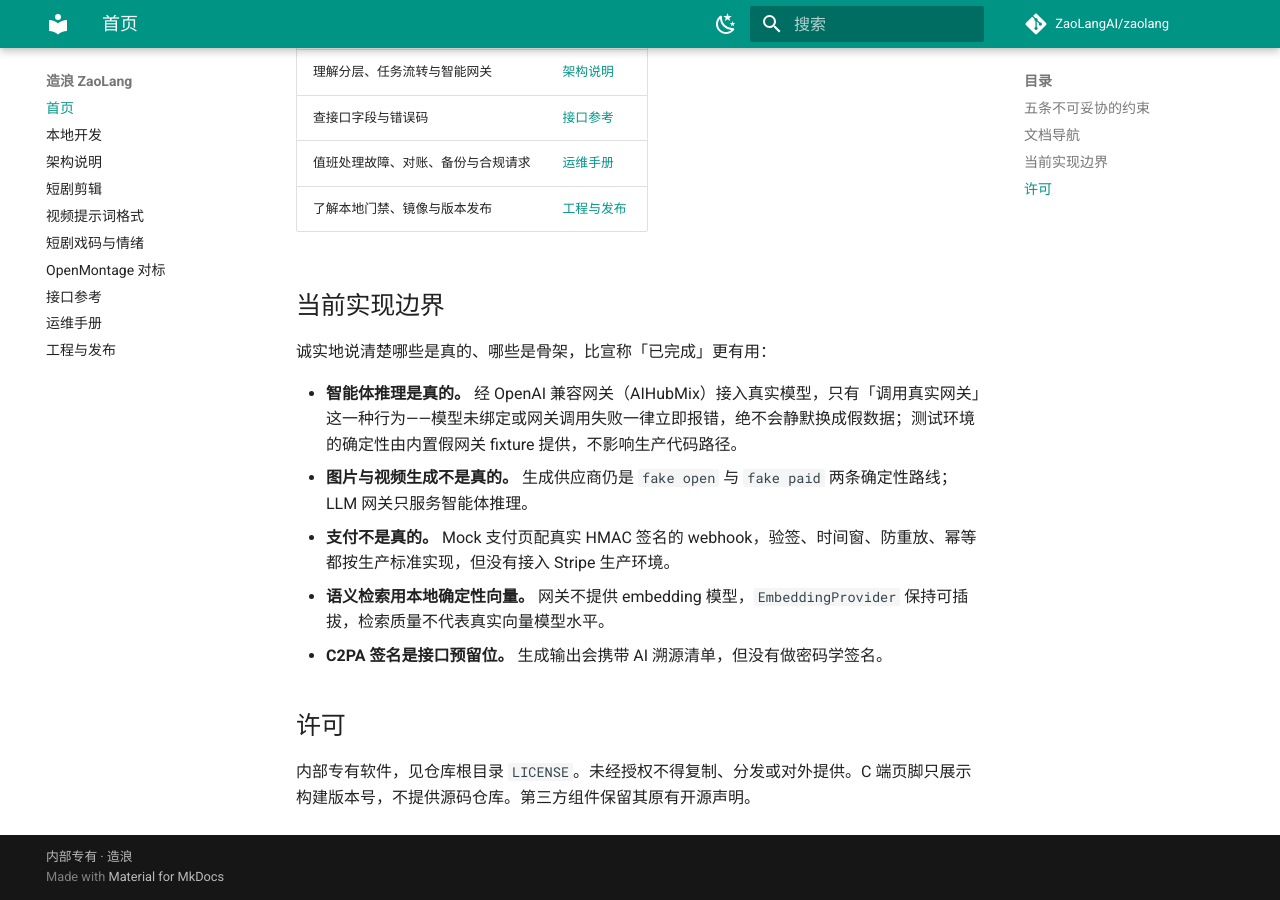
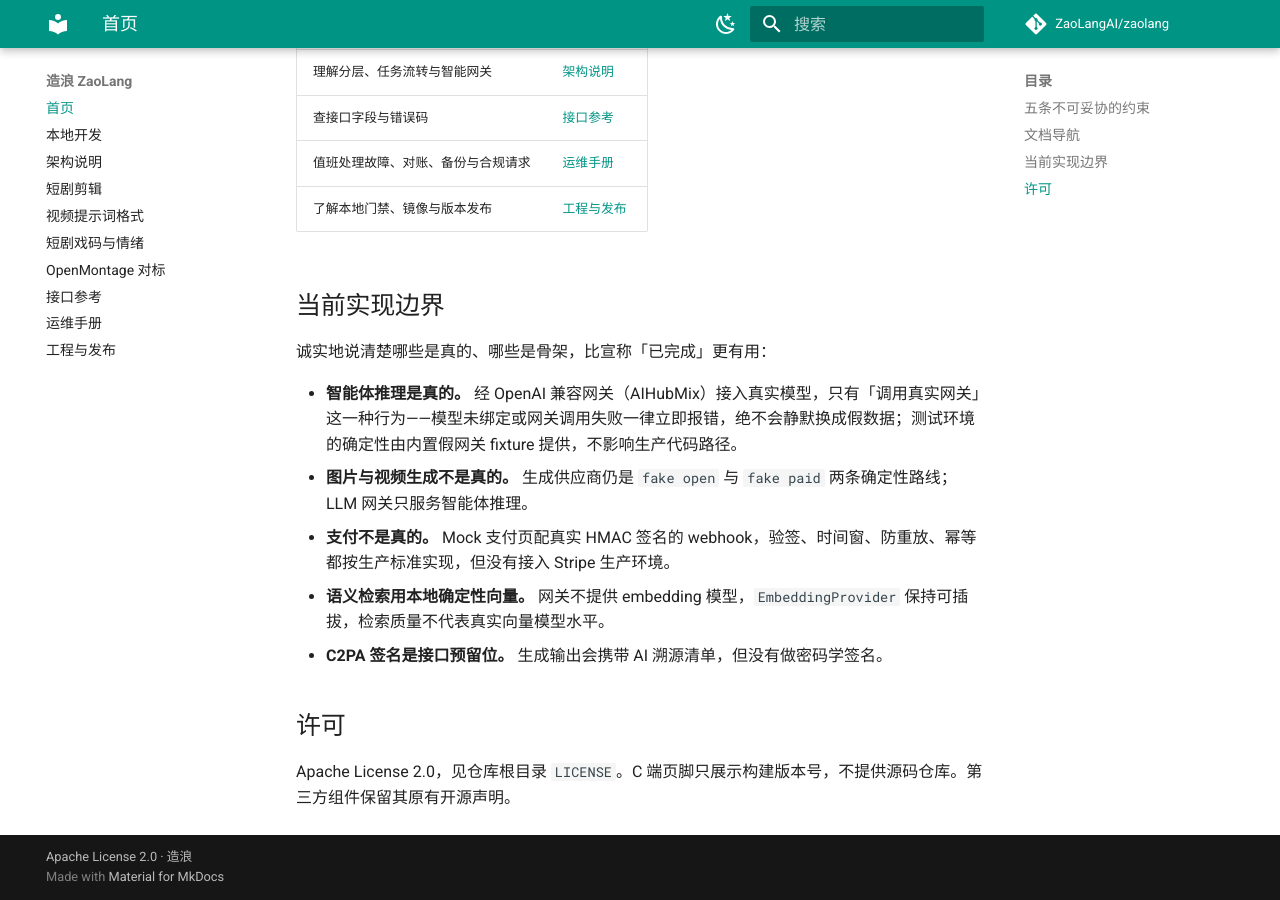
Before and after one commit to ZaoLangAI/zaolang, an MkDocs documentation site: the page built from docs/index.md, in a window 1280 px wide and 900 px high, scrolled down 707 px. Built offline with MkDocs 1.6.1 and Material for MkDocs 9.7.7, drawn with Linux system fonts in a browser that asks for light colours; comment, search, counter and statistics services are not loaded.

Commit message:
license: switch from internal-proprietary to Apache-2.0
Replace the proprietary LICENSE with the Apache License 2.0 text and
update every doc/skill that asserted "internal-proprietary, not
open-source" (README, docs/index.md, mkdocs.yml copyright, and the
zaolang-ci-release/zaolang-overview/zaolang-canvas skills) so they
match ahead of the GitHub release.

Co-Authored-By: Claude Sonnet 5 <noreply@anthropic.com>

```diff
--- a/docs/index.md
+++ b/docs/index.md
@@ -34,4 +34,4 @@
 
 ## 许可
 
-内部专有软件，见仓库根目录 `LICENSE`。未经授权不得复制、分发或对外提供。C 端页脚只展示构建版本号，不提供源码仓库。第三方组件保留其原有开源声明。
+Apache License 2.0，见仓库根目录 `LICENSE`。C 端页脚只展示构建版本号，不提供源码仓库。第三方组件保留其原有开源声明。
--- a/mkdocs.yml
+++ b/mkdocs.yml
@@ -2,7 +2,7 @@ site_name: 造浪 ZaoLang
 site_description: 全球 AI 二创共享平台的架构、运维与接口文档
 repo_url: https://github.com/ZaoLangAI/zaolang
 repo_name: ZaoLangAI/zaolang
-copyright: 内部专有 · 造浪
+copyright: Apache License 2.0 · 造浪
 
 docs_dir: docs
 site_dir: .site
```
Also changed, not shown: .cursor/skills/zaolang-canvas/SKILL.md (+1 -1 lines), .cursor/skills/zaolang-ci-release/SKILL.md (+3 -3 lines), .cursor/skills/zaolang-overview/SKILL.md (+1 -1 lines), README.md (+1 -1 lines), 1 other file.
